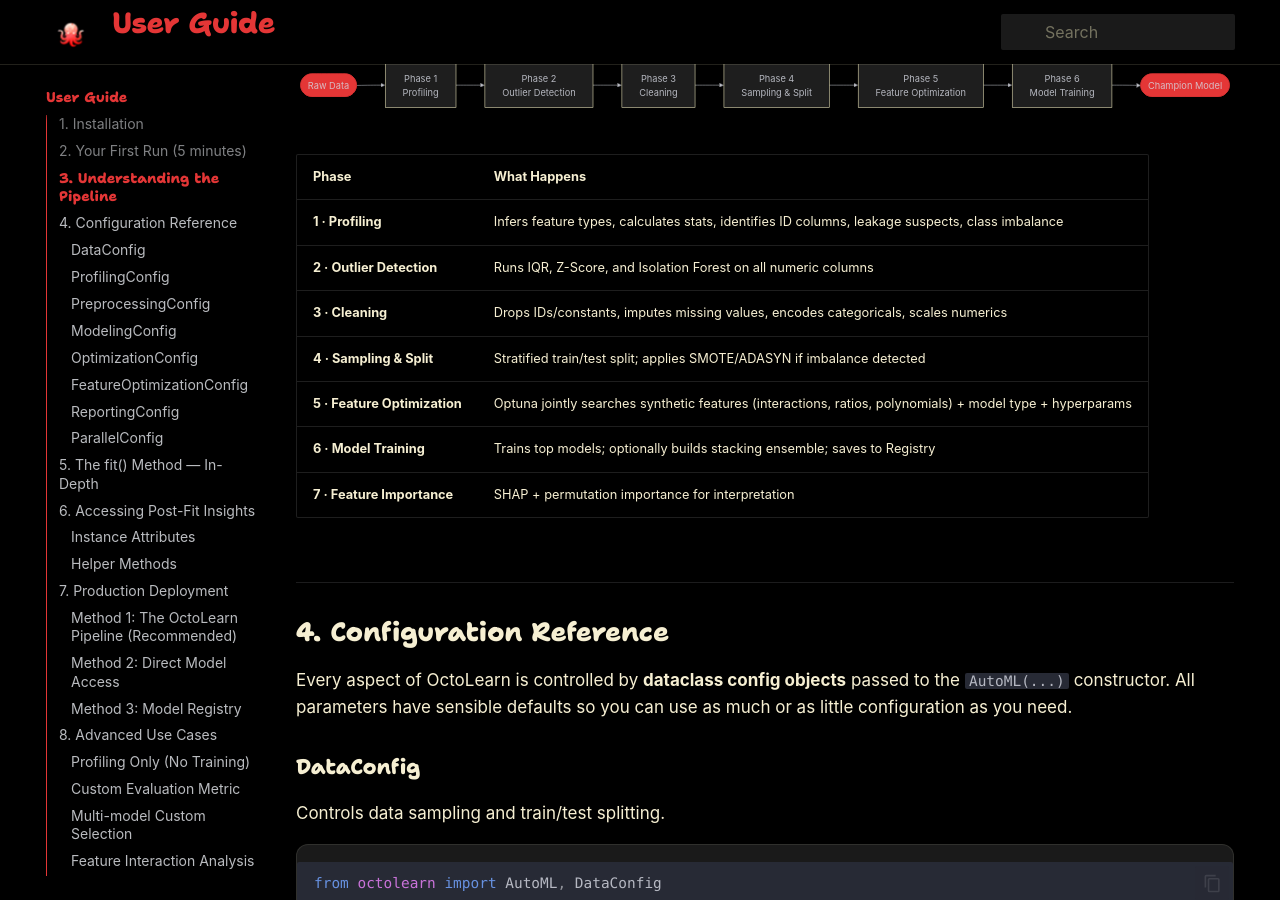
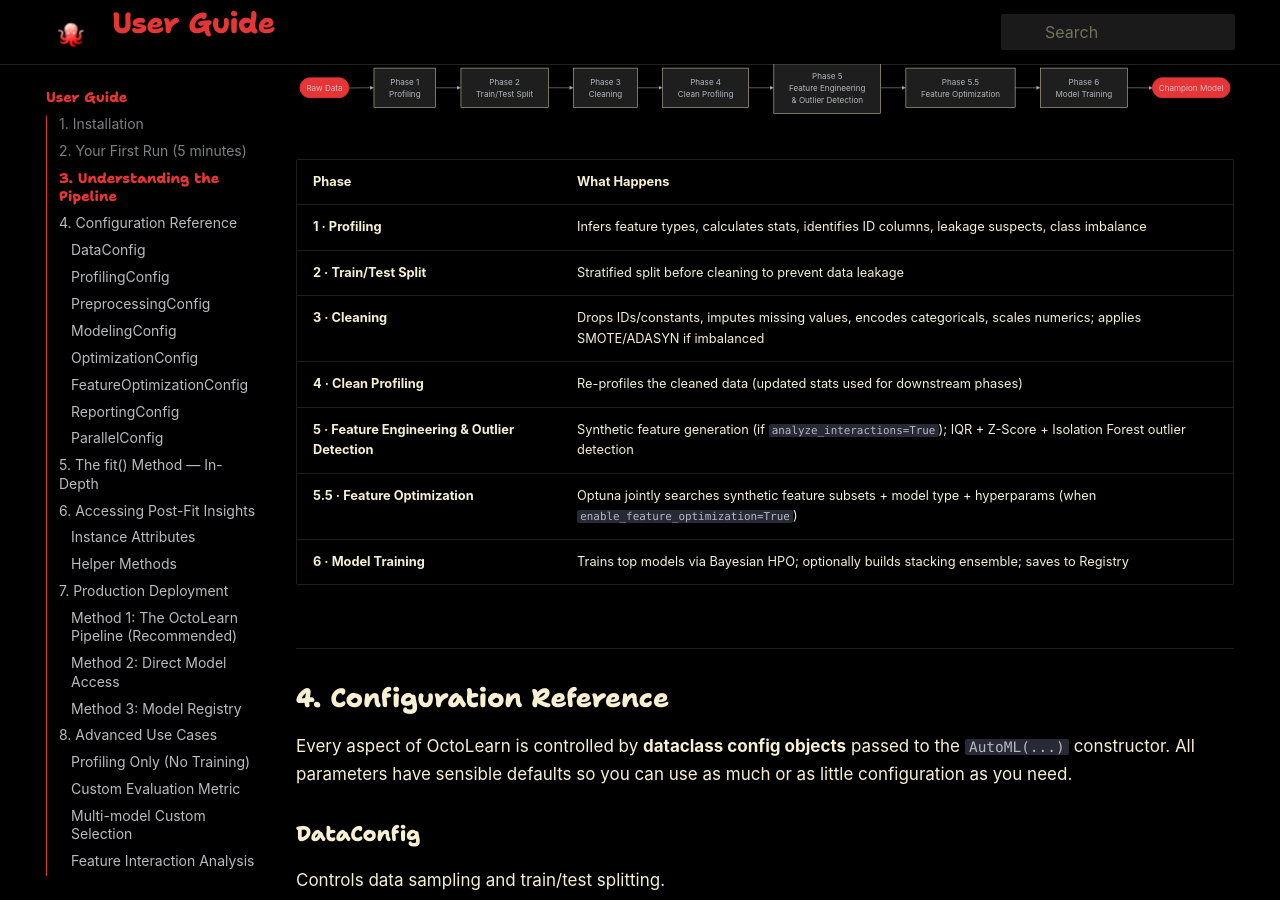
Before and after one commit to GhulamMuhammadNabeel/OctoLearn, an MkDocs documentation site: the page built from docs/guide.md, in a window 1280 px wide and 900 px high, scrolled down 1649 px. Built offline with MkDocs 1.6.1 and Material for MkDocs 9.7.7, drawn with Linux system fonts in a browser that asks for light colours; some web fonts are replaced; some of the changed text lies outside the part shown.

````diff
--- a/docs/guide.md
+++ b/docs/guide.md
@@ -65,12 +65,13 @@ When you call `automl.fit(X, y)`, OctoLearn executes a **7-phase pipeline**:
 ```mermaid
 flowchart LR
     A([Raw Data]):::red --> B[Phase 1\nProfiling]:::dark
-    B --> C[Phase 2\nOutlier Detection]:::dark
+    B --> C[Phase 2\nTrain/Test Split]:::dark
     C --> D[Phase 3\nCleaning]:::dark
-    D --> E[Phase 4\nSampling & Split]:::dark
-    E --> F[Phase 5\nFeature Optimization]:::dark
-    F --> G[Phase 6\nModel Training]:::dark
-    G --> H([Champion Model]):::red
+    D --> E[Phase 4\nClean Profiling]:::dark
+    E --> F[Phase 5\nFeature Engineering\n& Outlier Detection]:::dark
+    F --> G[Phase 5.5\nFeature Optimization]:::dark
+    G --> H[Phase 6\nModel Training]:::dark
+    H --> I([Champion Model]):::red
 
     classDef red fill:#E43636,color:#F6EFD2,stroke:#E43636
     classDef dark fill:#1e1e1e,color:#E2DDB4,stroke:#E2DDB4
@@ -79,12 +80,12 @@ flowchart LR
 | Phase | What Happens |
 |:---|:---|
 | **1 · Profiling** | Infers feature types, calculates stats, identifies ID columns, leakage suspects, class imbalance |
-| **2 · Outlier Detection** | Runs IQR, Z-Score, and Isolation Forest on all numeric columns |
-| **3 · Cleaning** | Drops IDs/constants, imputes missing values, encodes categoricals, scales numerics |
-| **4 · Sampling & Split** | Stratified train/test split; applies SMOTE/ADASYN if imbalance detected |
-| **5 · Feature Optimization** | Optuna jointly searches synthetic features (interactions, ratios, polynomials) + model type + hyperparams |
-| **6 · Model Training** | Trains top models; optionally builds stacking ensemble; saves to Registry |
-| **7 · Feature Importance** | SHAP + permutation importance for interpretation |
+| **2 · Train/Test Split** | Stratified split before cleaning to prevent data leakage |
+| **3 · Cleaning** | Drops IDs/constants, imputes missing values, encodes categoricals, scales numerics; applies SMOTE/ADASYN if imbalanced |
+| **4 · Clean Profiling** | Re-profiles the cleaned data (updated stats used for downstream phases) |
+| **5 · Feature Engineering & Outlier Detection** | Synthetic feature generation (if `analyze_interactions=True`); IQR + Z-Score + Isolation Forest outlier detection |
+| **5.5 · Feature Optimization** | Optuna jointly searches synthetic feature subsets + model type + hyperparams (when `enable_feature_optimization=True`) |
+| **6 · Model Training** | Trains top models via Bayesian HPO; optionally builds stacking ensemble; saves to Registry |
 
 ---
 
@@ -353,8 +354,8 @@ automl.cleaner_            # Fitted AutoCleaner instance
 automl.cleaning_log_       # Dict: what was dropped/imputed/encoded
 
 # Analysis results
-automl.outlier_results_    # {'col': {'iqr_outliers': N, 'zscore': N, ...}}
-automl.interaction_results_ # Pairwise interaction analysis results
+automl.outlier_results_    # {'methods': {'iqr': {col: {count, bounds, ...}}, 'isolation_forest': {...}, 'zscore': {col: {...}}}, 'summary': {severity, total_outlier_rows, ...}, 'affected_features': {col: {outlier_count, recommendation, ...}}}
+automl.interaction_results_ # Pairwise interaction analysis results (only if analyze_interactions=True)
 
 # Feature optimization
 automl.feature_optimization_result_  # FeatureOptimizationResult object
@@ -371,13 +372,13 @@ risk = automl.get_risk_score()
 suggestions = automl.get_preprocessing_suggestions()
 # [{'column': 'salary', 'suggestion': 'Apply log transform (skewness=3.2)', ...}]
 
-# Feature importance (permutation-based)
+# Feature importance (native from model: feature_importances_ for trees, coef_ for linear)
 importance = automl.get_feature_importance()
 # {'age': 0.34, 'salary': 0.28, ...}
 
 # NLP-style recommendations
 recs = automl.get_recommendations()
-# {'data_quality': ['Consider removing duplicates...'], 'modeling': [...]}
+# {'high': ['Action item ...'], 'medium': ['...'], 'informational': ['...']}
 
 # All model scores
 benchmarks = automl.get_model_benchmarks()
````
Also changed, not shown: other parts of docs/guide.md (+14 -14 lines), docs/api.md (+10 -8 lines), 2 other files.
